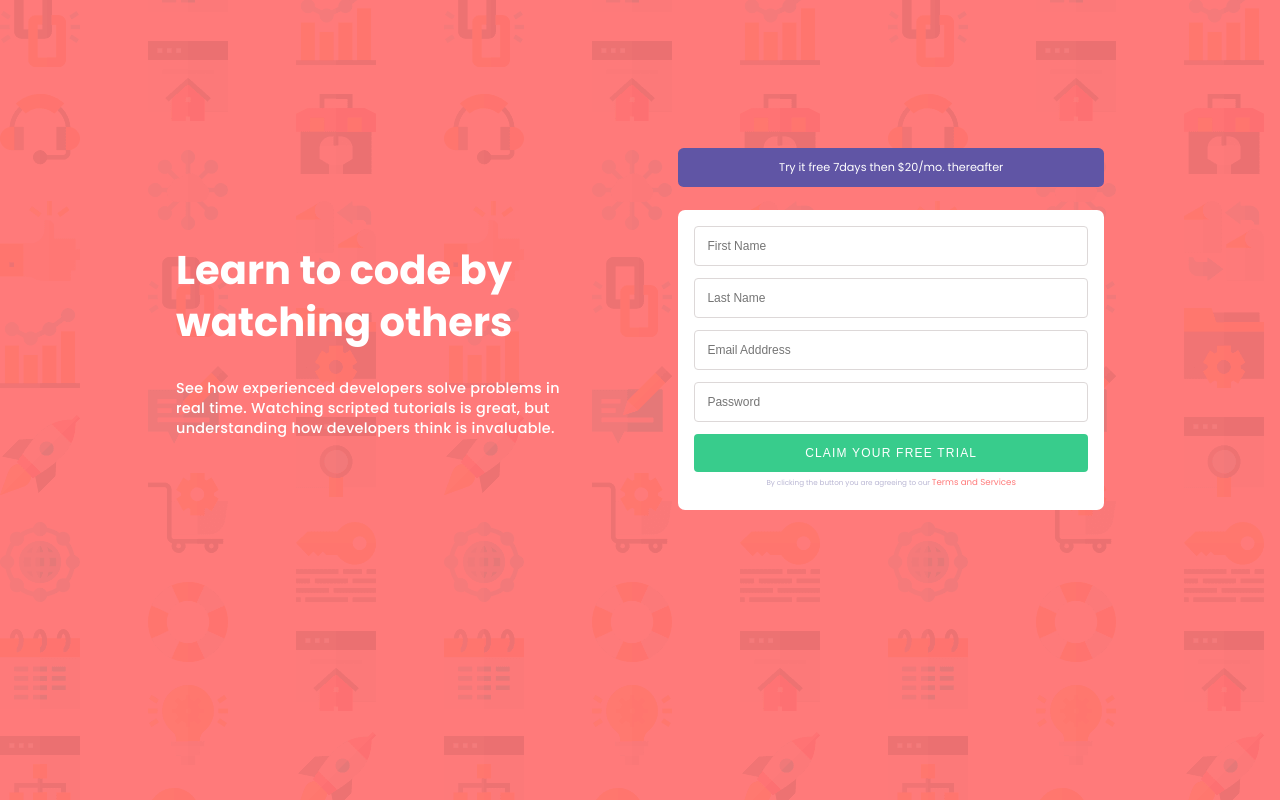
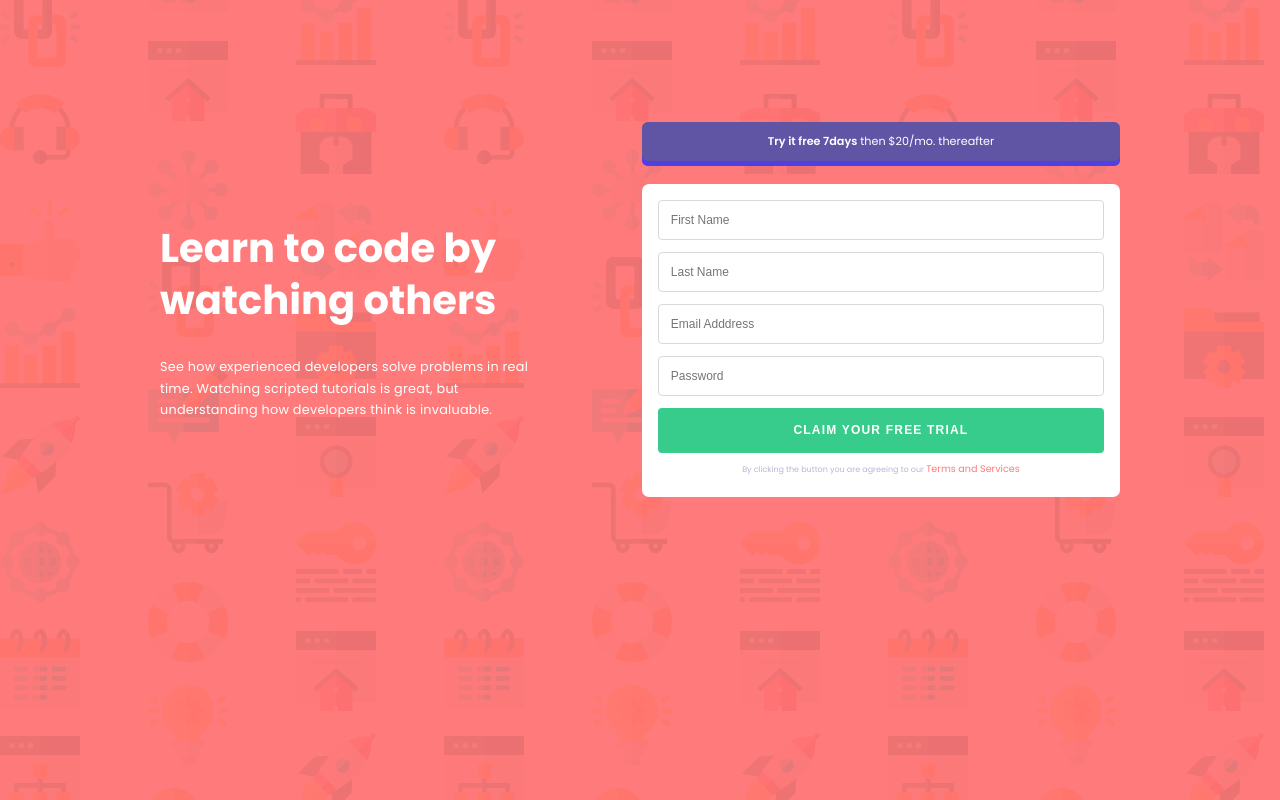
Before and after one commit to Abdulwaarith/responsive-registration-form, a plain HTML site: page index.html in a window 1280 px wide. Drawn offline with Linux system fonts and the light colour scheme.

Commit message:
update files

```diff
--- a/index.html
+++ b/index.html
@@ -24,7 +24,7 @@
         </div>
         <div class="right-side">
             <p class="trial-text">
-                Try it free 7days then $20/mo. thereafter
+                <span class="trial-span">Try it free 7days</span> then $20/mo. thereafter
             </p>
             <div class="lower-right">
                 <form id="reg.form">
@@ -39,7 +39,7 @@
                     <button type="submit" class="form-input" id="form-btn">CLAIM YOUR FREE TRIAL</button>
                 </form>
                 <p class="claim-text">
-                    By clicking the button you are agreeing to our <span>Terms and Services</span>
+                    By clicking the button you are agreeing to our <span class="terms-span">Terms and Services</span>
                 </p>
             </div>
         </div>
--- a/styles.css
+++ b/styles.css
@@ -12,15 +12,15 @@ body {
   background-color: hsl(0, 100%, 74%);
   background-blend-mode: multiply;
 }
-
+/* change here */
 .main-body {
-  margin: 45px auto;
+  margin: 25px auto;
   justify-content: center;
   align-items: center;
   height: 100%;
   max-width: 80%;
   display: flex;
-  padding: 3em;
+  padding: 2em;
   flex-direction: column;
 }
 .left-side {
@@ -34,6 +34,10 @@ body {
   line-height: 1.3em;
   margin-bottom: 0.5em;
 }
+.left-side p {
+  line-height: 1.7em;
+  font-weight: 400;
+}
 .left-paragraph {
   font-size: 0.78em;
   font-weight: 500;
@@ -46,11 +50,10 @@ body {
   padding: 1em 6em;
   border-radius: 0.5em;
   margin-bottom: 2em;
-  box-shadow: 0 5px tranparent;
+  box-shadow: 0 5px hsl(246, 75%, 57%);
 }
-.right-side {
-  /* max-width: 50%; */
-  /* padding: 2em; */
+.trial-span {
+  font-weight: 600;
 }
 .lower-right {
   background-color: #fff;
@@ -76,28 +79,31 @@ body {
   border: none;
   cursor: pointer;
   outline: none;
+  padding: 1.3em;
+  font-weight: 600;
 }
 .claim-text {
   font-size: 0.75em;
   line-height: 1.7em;
   color: hsl(246, 25%, 77%);
 }
-span {
+.terms-span {
   color: hsl(0, 100%, 74%);
   font-size: 1.2em;
   cursor: pointer;
 }
 
 @media only screen and (min-width: 920px) {
+  /* change here */
   .main-body {
     flex-direction: row;
-    margin: 100px auto;
+    margin: 90px auto;
   }
   .left-side {
     display: flex;
     flex-direction: column;
     justify-content: center;
-    margin-right: 1em;
+    margin-right: 2em;
     text-align: left;
     padding-top: 3em;
   }
@@ -130,6 +136,14 @@ span {
     width: 70%;
   }
   .left-side {
-    margin-right: 0;
+    margin-right: -0.6em;
+  }
+  /* changes here */
+  .left-side p {
+    font-size: 0.8em;
+  }
+  .claim-text {
+    font-size: 0.5em;
+    margin-top: 0.5em;
   }
 }
```
